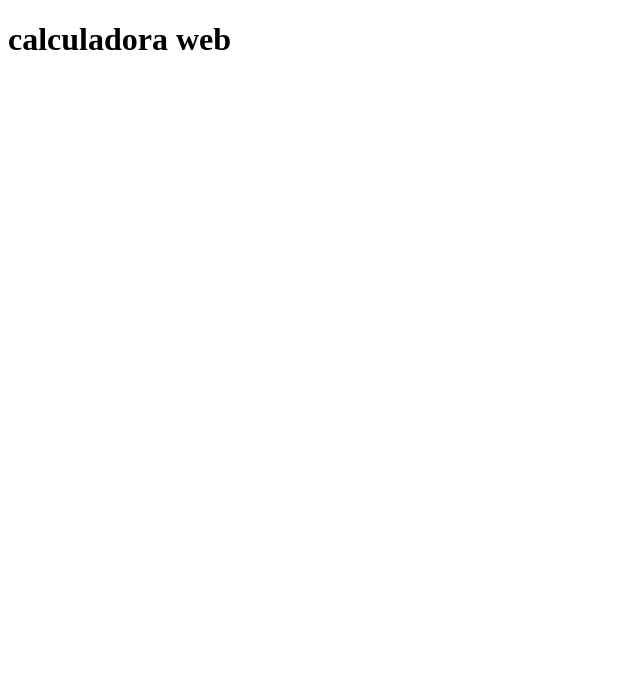
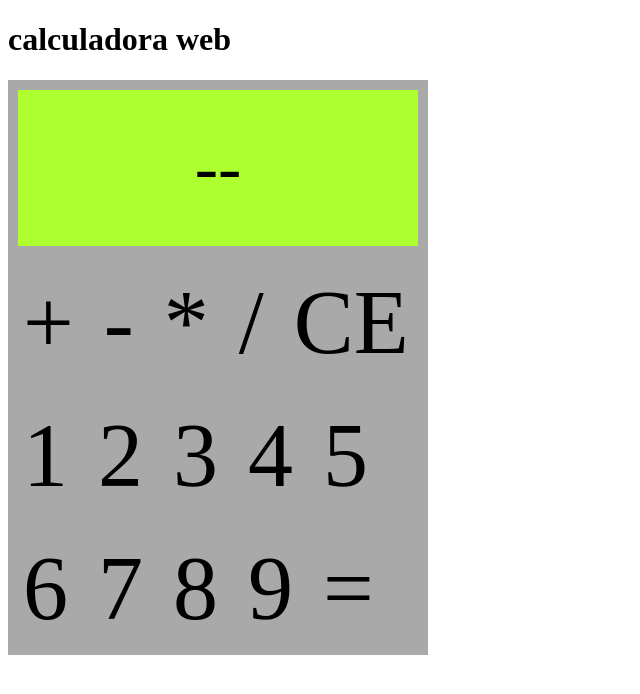
Before and after one commit to Mirco874/practica-git, a website: page index.html in a window 1280 px wide. Shown: the whole page, without its empty margins (0-640 px from the left). Drawn offline with Linux system fonts and the light colour scheme.

Commit message:
feat: se agrego la funcion de sumar entre dos numeros

```diff
--- /dev/null
+++ b/css/styles.css
@@ -0,0 +1,28 @@
+#calculadora{
+display: flex;
+flex-direction: column;
+justify-content: center;
+}
+
+#pantalla{
+display: flex;
+background-color: greenyellow;
+width: 400px;
+padding-top: 3%;
+padding-bottom: 3%;
+justify-content: center;
+font-size: 70px;
+border: 10px darkgray solid;
+}
+
+#teclado{
+display: flex;
+width: 420px;
+background-color: darkgray;
+flex-wrap: wrap;
+}
+
+.boton{
+font-size: 90px;
+padding: 15px;
+}
--- a/index.html
+++ b/index.html
@@ -4,31 +4,37 @@
     <meta charset="UTF-8">
     <meta http-equiv="X-UA-Compatible" content="IE=edge">
     <meta name="viewport" content="width=device-width, initial-scale=1.0">
+    <link rel="stylesheet" href="./css/styles.css">
     <title>Calculadora web</title>
 </head>
 <body>
     <div>
         <h1>calculadora web</h1>
         <div id="calculadora">
-            <div id="pantalla"> </div>
-            <div>
-                <div id="boton1"></div>
-                <div id="boton2"></div>
-                <div id="boton3"></div>
-                <div id="boton4"></div>
-                <div id="boton5"></div>
-                <div id="boton6"></div>
-                <div id="boton7"></div>
-                <div id="boton8"></div>
-                <div id="boton9"></div>
-                <div id="boton+"></div>
-                <div id="boton-"></div>
-                <div id="boton*"></div>
-                <div id="boton/"></div>
-                <div id="botonCE"></div>
+            <div id="pantalla">
+                <div id="valor_1">--</div>
+                <div id="signo"></div>
+                <div id="valor_2"></div>
+            </div>
+            <div id="teclado">
+                <div class="boton" id="boton+" onclick="asignar_signo('+')">+</div>
+                <div class="boton" id="boton-" >-</div>
+                <div class="boton" id="boton*" >*</div>
+                <div class="boton" id="boton/" >/</div>
+                <div class="boton" id="botonCE" >CE</div>
+                <div class="boton" id="boton1" onclick="asignar_numero(1)">1</div>
+                <div class="boton" id="boton2" onclick="asignar_numero(2)">2</div>
+                <div class="boton" id="boton3" onclick="asignar_numero(3)">3</div>
+                <div class="boton" id="boton4" onclick="asignar_numero(4)">4</div>
+                <div class="boton" id="boton5" onclick="asignar_numero(5)">5</div>
+                <div class="boton" id="boton6" onclick="asignar_numero(6)">6</div>
+                <div class="boton" id="boton7" onclick="asignar_numero(7)">7</div>
+                <div class="boton" id="boton8" onclick="asignar_numero(8)">8</div>
+                <div class="boton" id="boton9" onclick="asignar_numero(9)">9</div>
+                <div class="boton" id="boton=" onclick="realizar_operacion()">=</div>
             </div>
         </div>
     </div>
-    <script src="./scripts/sumar.js"></script>
+    <script src="./scripts/controller/controller_sumar.js" ></script>
 </body>
 </html>
--- /dev/null
+++ b/scripts/controller/controller_sumar.js
@@ -0,0 +1,48 @@
+
+const valor_1=document.getElementById('valor_1');
+const valor_2=document.getElementById('valor_2');
+const signo=document.getElementById('signo');
+const boton_sumar=document.getElementById('boton+');
+const pantalla=document.getElementById('pantalla');
+
+let primer_valor=0;
+let segundo_valor=0;
+
+const asignar_signo=(nuevo_signo)=>{
+    if(signo.innerHTML!=nuevo_signo){
+        signo.innerHTML="+";
+    }
+    else{
+        realizar_operacion();
+        signo.innerHTML=nuevo_signo;
+    }
+}
+
+
+const asignar_numero=(valor)=>{
+    if (signo.innerHTML=='')
+        {
+          valor_1.innerHTML=primer_valor*10+valor;
+          primer_valor=parseInt(valor_1.innerHTML);
+        }
+    else{
+            valor_2.innerHTML=segundo_valor*10+valor;
+            segundo_valor= parseInt(valor_2.innerHTML);
+    }
+}
+
+const realizar_operacion=()=>{
+    if(signo.innerHTML==='+'){
+            const suma=sumar(primer_valor,segundo_valor)
+            valor_1.innerHTML=suma;
+            primer_valor=parseInt(valor_1.innerHTML);
+            valor_2.innerHTML="";
+            segundo_valor= 0;
+            signo.innerHTML="";
+
+    }
+}
+
+const sumar=(primer_valor,segundo_valor)=>{
+    return (primer_valor+segundo_valor);
+}
--- /dev/null
+++ b/scripts/function/sumar.js
@@ -0,0 +1,4 @@
+const sumar=(primer_valor,segundo_valor)=>{
+    return (primer_valor+segundo_valor);
+}
+export {sumar};
```
Also changed, not shown: scripts/asignar_espacios.js (added).
